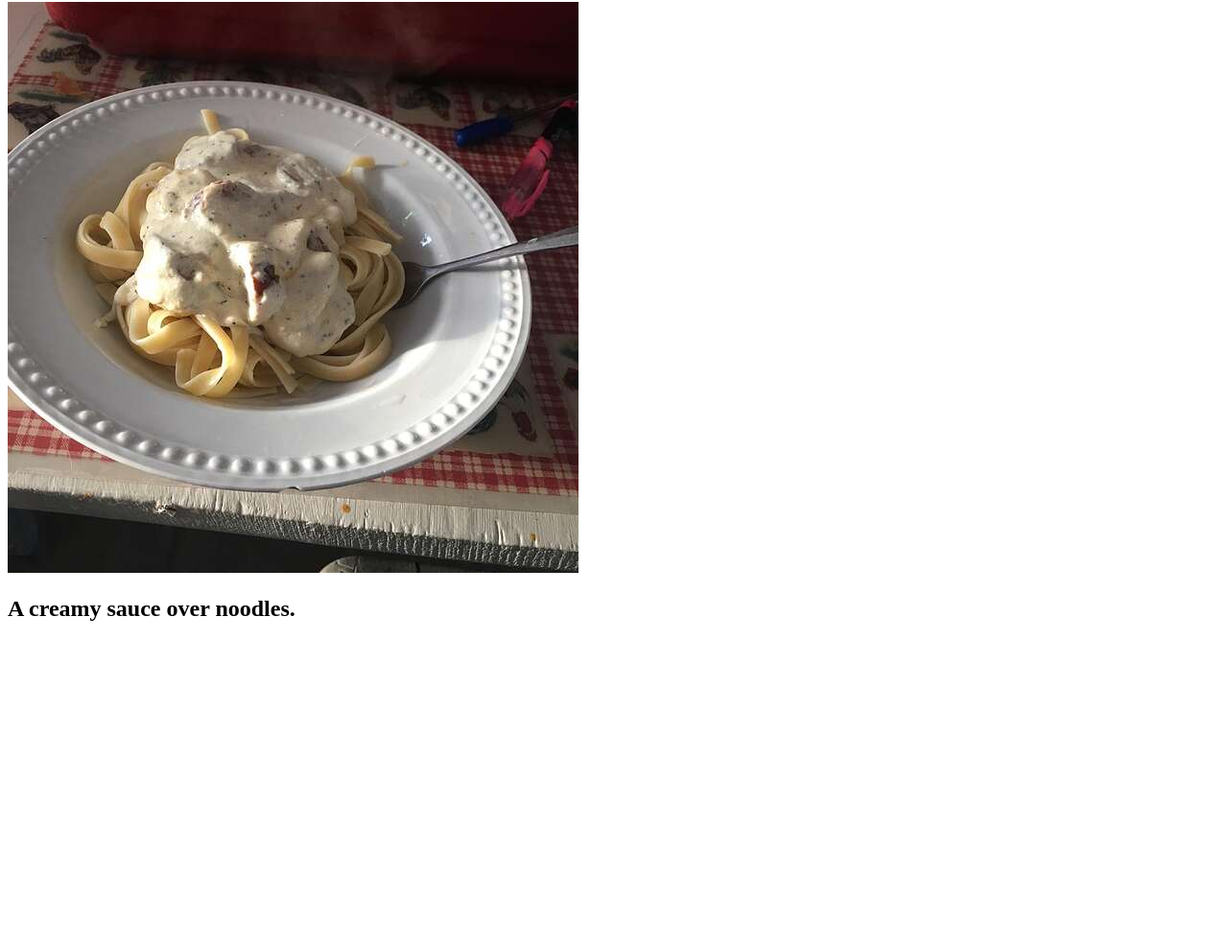
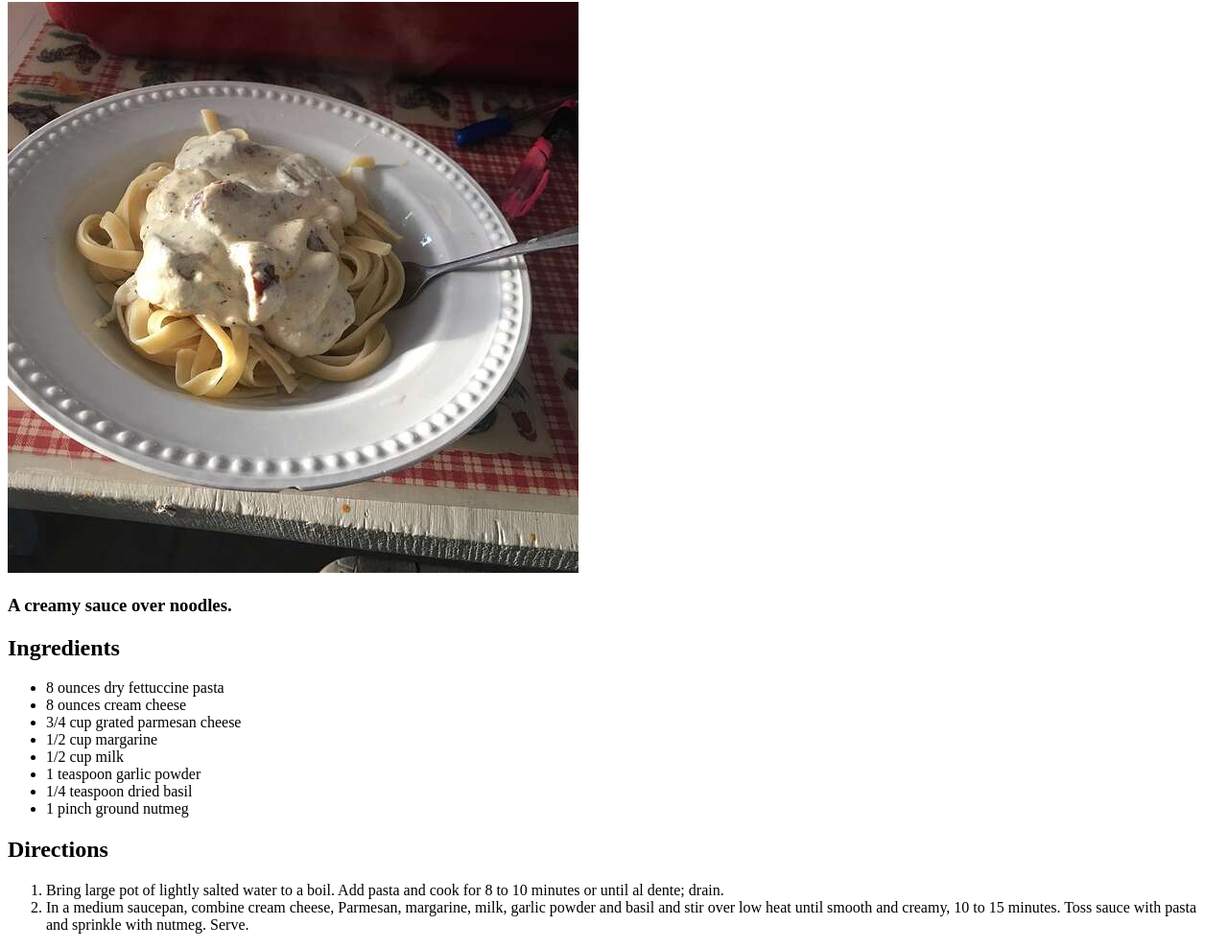
Before and after one commit to davidb511/odin-recipes, a plain HTML site: page recipes/alfredo.html in a window 1280 px wide. Shown: the part 78-1067 px from the top of the page at 96% size. Before the commit the page ends 800 px from the top, so only its background shows below. Drawn offline with Linux system fonts and the light colour scheme.

Commit message:
Edit alfredo.html

```diff
--- a/recipes/alfredo.html
+++ b/recipes/alfredo.html
@@ -8,6 +8,24 @@
     <body>
         <h1>Alfredo</h1>
         <img src="../images/alfredo.jpeg">
-        <h2>A creamy sauce over noodles.</h2>
+        <h3>A creamy sauce over noodles.</h3>
+        <h2>Ingredients</h2>
+        <ul>
+            <li>8 ounces dry fettuccine pasta</li>
+            <li>8 ounces cream cheese</li>
+            <li>3/4 cup grated parmesan cheese</li>
+            <li>1/2 cup margarine</li>
+            <li>1/2 cup milk</li>
+            <li>1 teaspoon garlic powder</li>
+            <li>1/4 teaspoon dried basil</li>
+            <li>1 pinch ground nutmeg</li>
+        </ul>
+        <h2>Directions</h2>
+        <ol>
+            <li>Bring large pot of lightly salted water to a boil. Add pasta and cook for 8 to 10 minutes or until al dente; drain.</li>
+            <li>In a medium saucepan, combine cream cheese, Parmesan, margarine, milk, garlic powder and basil and
+                stir over low heat until smooth and creamy, 10 to 15 minutes.
+                Toss sauce with pasta and sprinkle with nutmeg. Serve.</li>
+        </ol>
     </body>
 </html>
```
